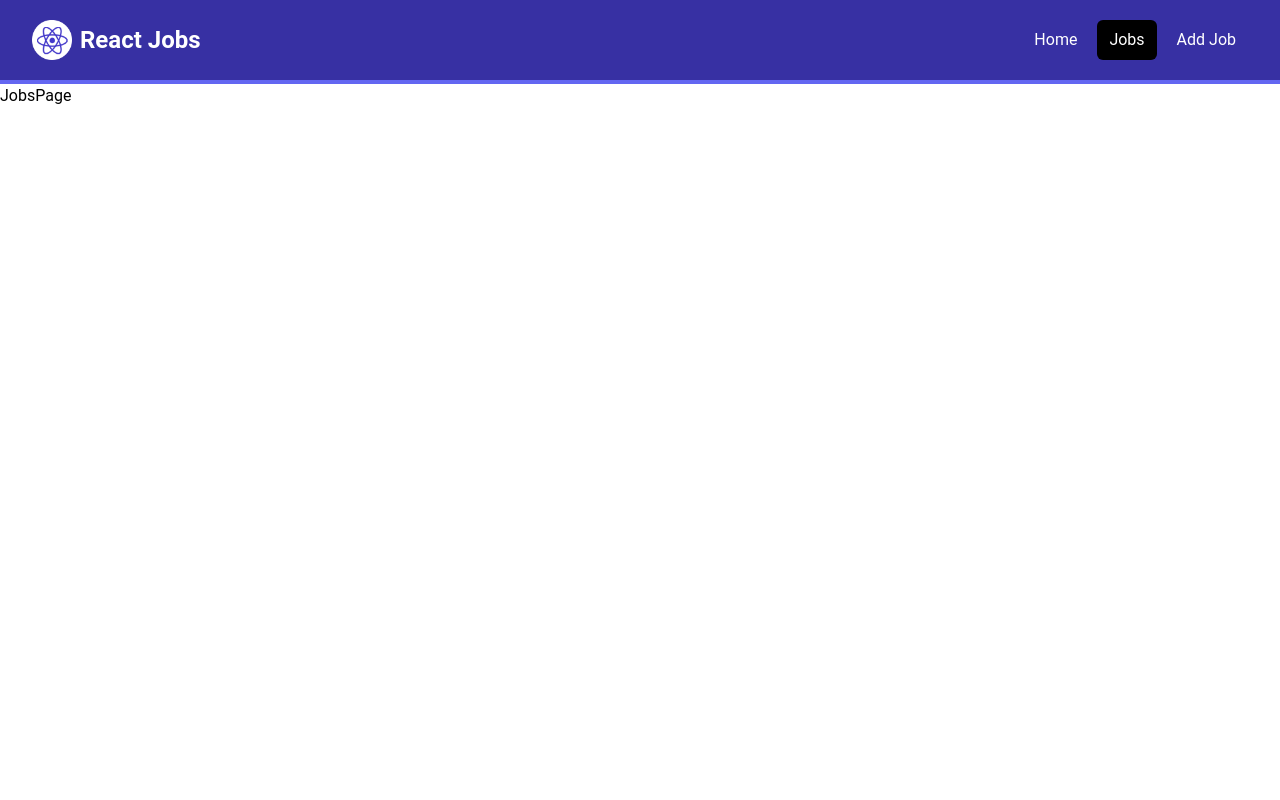
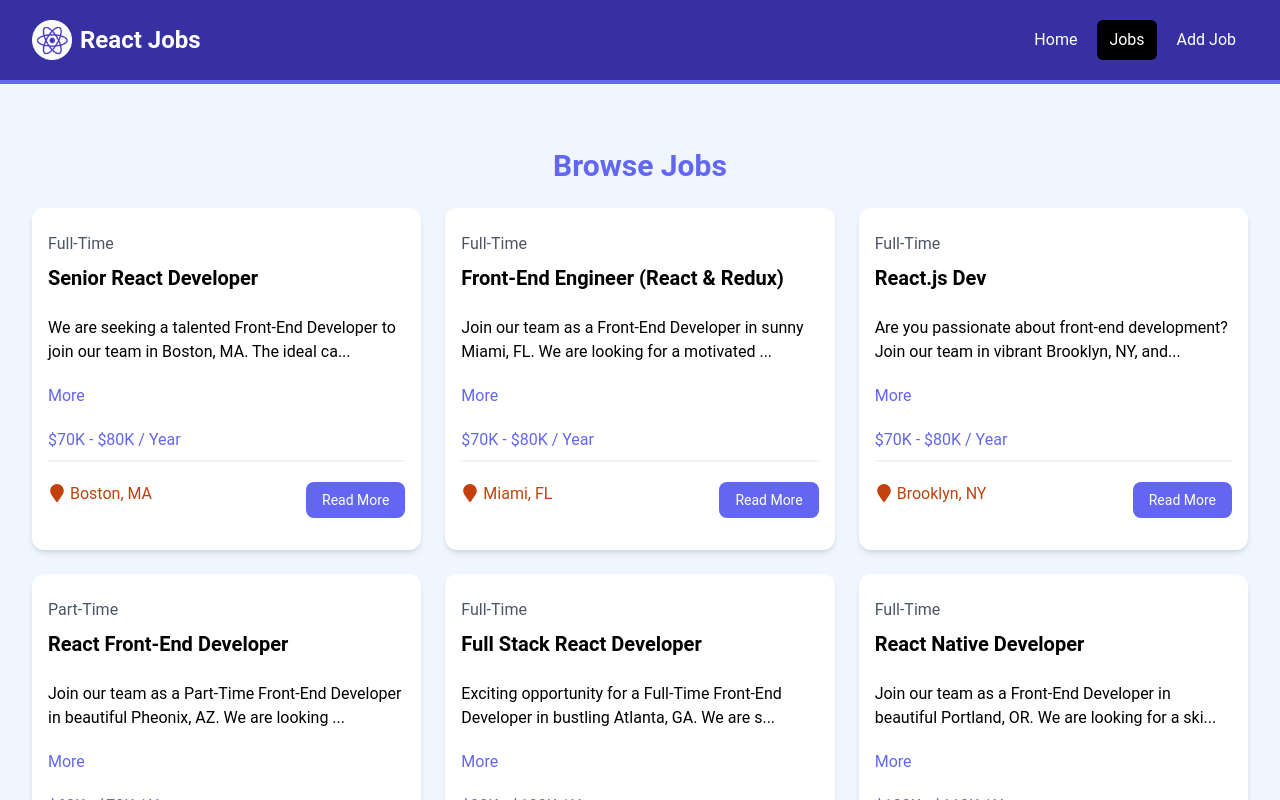
Before and after one commit to adhirajnandy/Job-Application-Website, a React (Vite) app: page /jobs in a window 1280 px wide. Shown: the top 800 px of the page. Built offline with nearby package versions, Linux system fonts and the light colour scheme.

Commit message:
Jobs Page Updated

```diff
--- a/src/components/JobListings.jsx
+++ b/src/components/JobListings.jsx
@@ -2,8 +2,8 @@
 import jobs from '../jobs.json';
 import JobListing from './JobListing';
 
-const JobListings = () => {
-    const recentJobs= jobs.slice(0,3);
+const JobListings = ({ isHome=false }) => {
+    const jobListings= isHome ? jobs.slice(0,3) : jobs;
   return (
     <section className="bg-blue-50 px-4 py-10">
       <div className="container-xl lg:container m-auto">
@@ -12,7 +12,7 @@
         </h2>
         <div className="grid grid-cols-1 md:grid-cols-3 gap-6">
           {/* <!-- Job Listing 1 --> */}
-          {recentJobs.map((job)=>(
+          {jobListings.map((job)=>(
                 <JobListing key={job.id} job={ job }/>
           ))}
         </div>
--- a/src/pages/HomePage.jsx
+++ b/src/pages/HomePage.jsx
@@ -8,7 +8,7 @@
     <>
         <Hero/>
         <HomeCards/>
-        <JobListings/>
+        <JobListings isHome={true}/>
         <ViewAllJobs/>
     </>
   )
--- a/src/pages/JobsPage.jsx
+++ b/src/pages/JobsPage.jsx
@@ -1,8 +1,11 @@
-import React from 'react'
+import React from 'react';
+import JobListings from '../components/JobListings';
 
 const JobsPage = () => {
   return (
-    <div>JobsPage</div>
+    <section className='bg-blue-50 px-4 py-6'>
+      <JobListings/>
+    </section>
   )
 }
 
```
